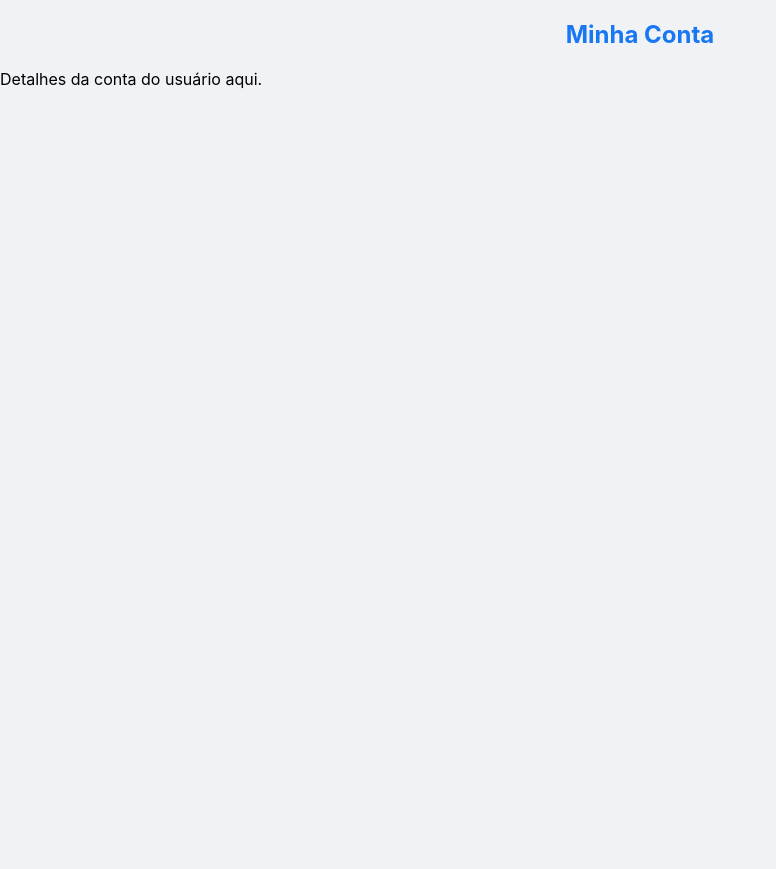
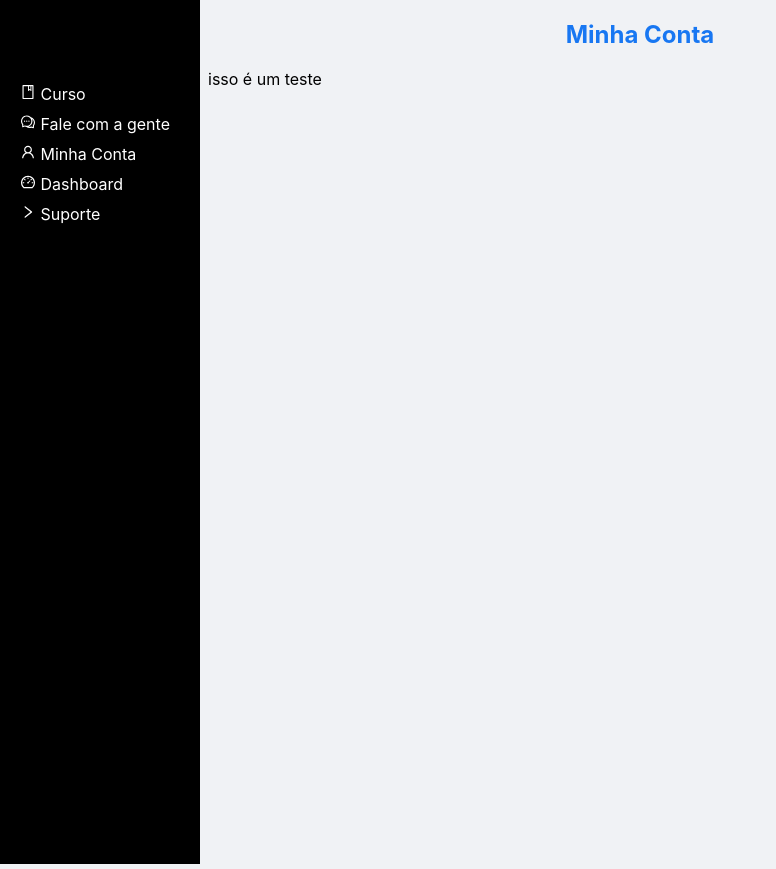
Before and after one commit to samuelcpr/Api-Users, a React (Create React App) app in the folder site/: page /account in a window 1280 px wide. Shown: the whole page, without its empty margins (0-776 px from the left). Before the commit the page ends 800 px from the top, so only its background shows below. Built offline with nearby package versions, Linux system fonts and the light colour scheme.

Commit message:
chore: criando conteudos teste

```diff
--- a/site/src/pages/Account.js
+++ b/site/src/pages/Account.js
@@ -1,10 +1,18 @@
 import React from 'react';
+import Sidebar from '../components/Sidebar';
+import './Accout.css'
+
 
 const Account = () => {
   return (
-    <div>
-      <h2>Minha Conta</h2>
-      <p>Detalhes da conta do usuário aqui.</p>
+    <div id='container'>
+      <h2 id='title'>Minha Conta</h2>
+      <div id='barra-lateral'>
+        <Sidebar />
+      </div>
+      <div id='conteudo'>
+        <p>isso é um teste </p>
+      </div>
     </div>
   );
 };
```
